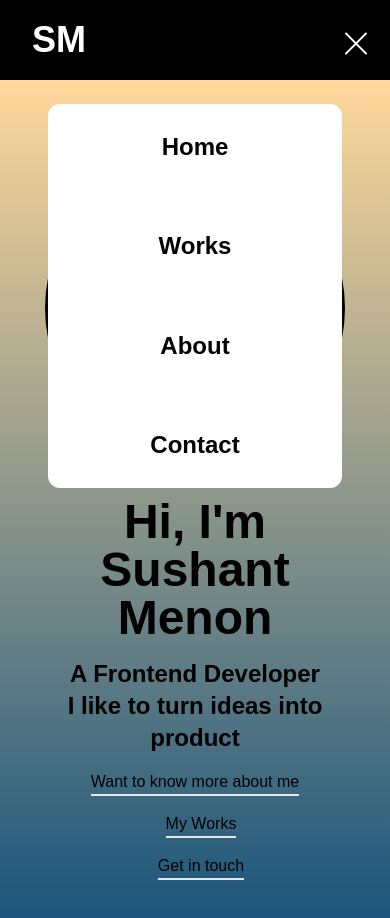
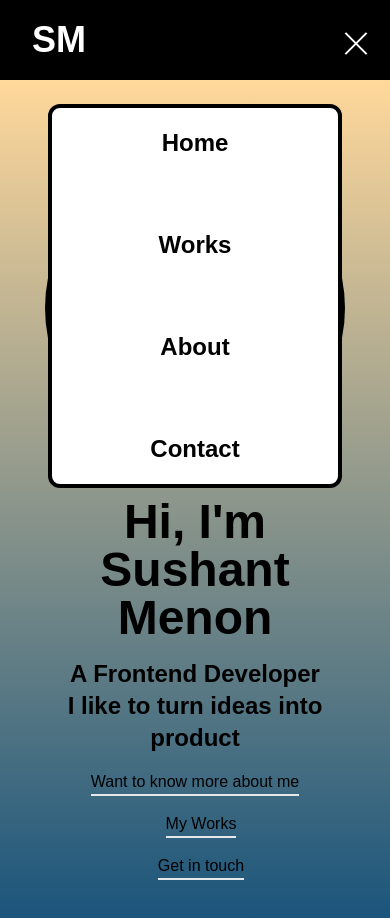
Before and after one commit to sushant-menon/portfolio-website-react, a React (Vite) app: page / in a window 390 px wide. Both pictures are taken after a click on the button 340 px from the left and 34 px from the top of the page. Shown: the top 918 px of the page. Built offline with nearby package versions, Linux system fonts and the light colour scheme.

Commit message:
modified hamburger

```diff
--- a/src/components/Navbar.jsx
+++ b/src/components/Navbar.jsx
@@ -66,32 +66,32 @@ const Navbar = () => {
             isMenuOpen ? "block" : "hidden"
           } p-6 left-6 right-6 top-20 z-100`}
         >
-          <div className="flex flex-col items-center justify-evenly w-full space-y-10 font-bold text-black bg-white rounded-xl h-96 text-2xl">
+          <div className="flex flex-col items-center justify-evenly w-full space-y-8 font-bold border-4 border-black text-black bg-white rounded-xl h-96 text-2xl">
             <Link
               onClick={handleLinkClick}
               to="/"
-              className="w-full text-center"
+              className="w-full h-full hover:bg-gray-200 flex items-center justify-center hover:rounded-xl py-3"
             >
               Home
             </Link>
             <Link
               onClick={handleLinkClick}
               to="/project"
-              className="w-full text-center"
+              className="w-full h-full flex items-center justify-center hover:bg-gray-200 hover:rounded-xl py-3"
             >
               Works
             </Link>
             <Link
               onClick={handleLinkClick}
               to="/about"
-              className="w-full text-center"
+              className="w-full h-full flex items-center justify-center  hover:bg-gray-200 hover:rounded-xl py-3"
             >
               About
             </Link>
             <Link
               onClick={handleLinkClick}
               to="/contact"
-              className="w-full text-center"
+              className="w-full h-full flex items-center justify-center  hover:bg-gray-200 hover:rounded-xl py-3"
             >
               Contact
             </Link>
```
